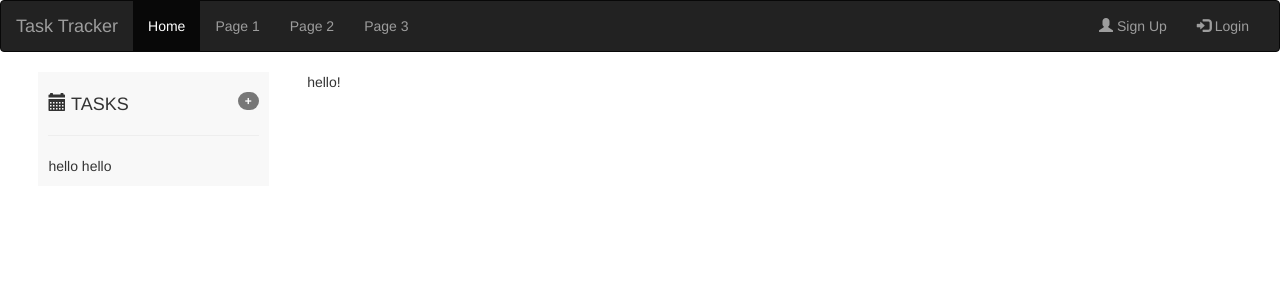
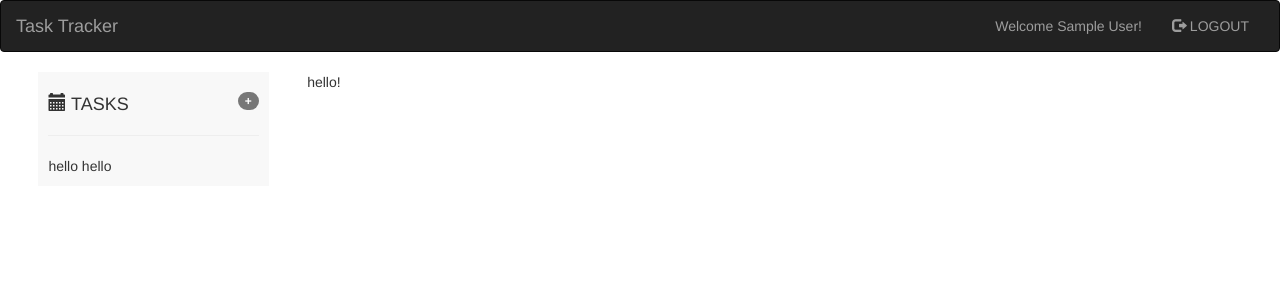
Before and after one commit to jennLam/task-assign, a Flask app: page /user/1 in a window 1280 px wide. Shown: the top 300 px of the page. Run offline with Flask 2, Linux system fonts and the light colour scheme; the visitor is signed in with stand-in values (Sample User, id 1); data comes from the database, SQL or seed files in the repository; some libraries are stand-ins or nearby versions.

Commit message:
Updated navbar in base.

```diff
--- a/server.py
+++ b/server.py
@@ -35,6 +35,9 @@ def login_required(f):
 @app.route("/")
 def index():
     """Homepage."""
+
+    if g.user_id:
+        return redirect("/user/" + str(g.user_id))
 
     return render_template("homepage.html")
 
--- a/templates/base.html
+++ b/templates/base.html
@@ -25,14 +25,22 @@
         </div>
         <div class="collapse navbar-collapse" id="myNavbar">
           <ul class="nav navbar-nav">
-            <li class="active"><a href="#">Home</a></li>
-            <li><a href="#">Page 1</a></li>
-            <li><a href="#">Page 2</a></li>
-            <li><a href="#">Page 3</a></li>
+
           </ul>
+
           <ul class="nav navbar-nav navbar-right">
-            <li><a href="/register"><span class="glyphicon glyphicon-user"></span> Sign Up</a></li>
-            <li><a href="/login"><span class="glyphicon glyphicon-log-in"></span> Login</a></li>
+            {% if session.get("user_name") %}
+              <li><a href="#">Welcome {{ session["user_name"] }}!</a></li>
+            {% else %}
+              <li><a href="#" data-toggle="modal" data-target="#registerForm">Register</a></li>
+            {% endif %}
+
+            {% if session.get("user_id") %}
+              <li><a href="/logout"><span class="glyphicon glyphicon-log-out"></span> LOGOUT</a></li>
+            {% else %}
+              <li><a href="#" data-toggle="modal" data-target="#loginForm">Login</a></li>
+            {% endif %}
+
           </ul>
         </div>
       </div>
```
